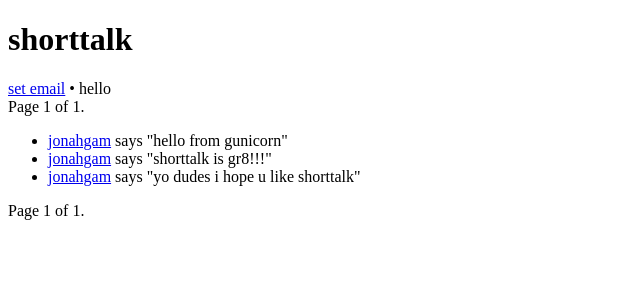
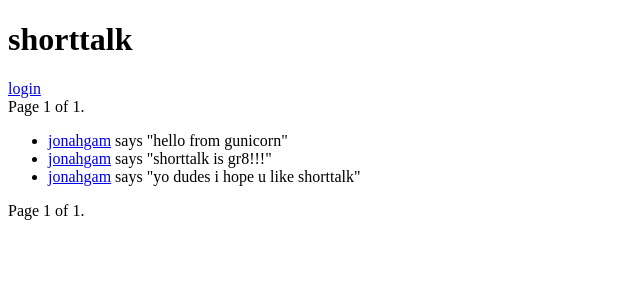
Before and after one commit to bitbloxhub/shorttalk, a Django app: page / in a window 1280 px wide. Shown: the top 300 px of the page, without its empty margins (0-640 px from the left). Run offline with Django 3.2, Linux system fonts and the light colour scheme; data comes from the database, SQL or seed files in the repository; both versions use the stored data as it was after the commit.

Commit message:
made it easier to log in

```diff
--- a/templates/base.html
+++ b/templates/base.html
@@ -11,7 +11,7 @@
       {% endfor %}
     </ul>
     <h1>shorttalk</h1>
-    <a href="{% url 'SetEmailView' %}">set email</a> &bull; hello <br />
+    {% if not user.is_authenticated %} <a href="/accounts/login">login</a> {% else %} <a href="/accounts/logout">logout</a> &bull; <a href="{% url 'SetEmailView' %}">set email</a> {% endif %}<br />
     {% block content %}{% endblock content %}
   </body>
 </html>
```
Also changed, not shown: db.sqlite3.
